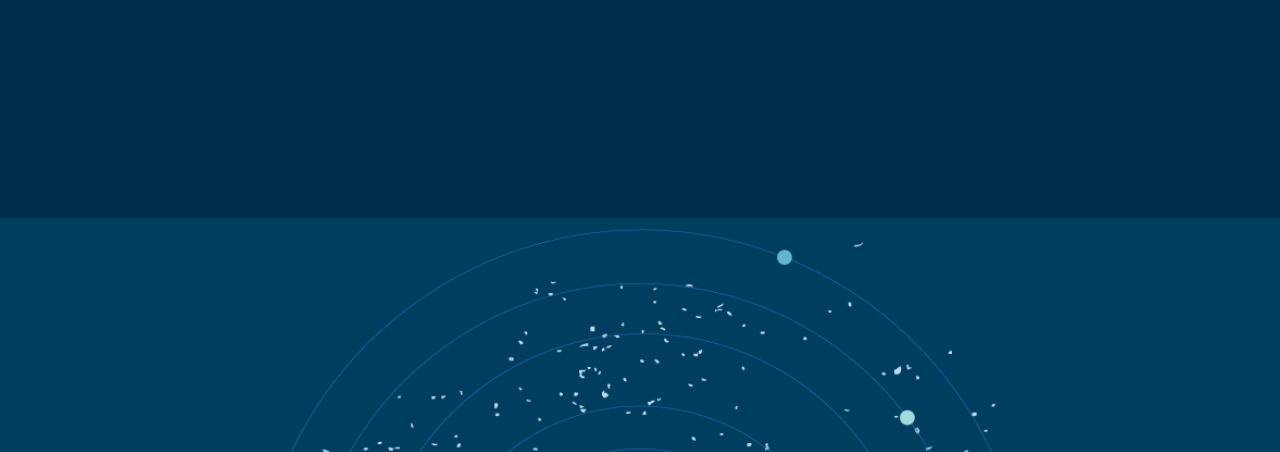
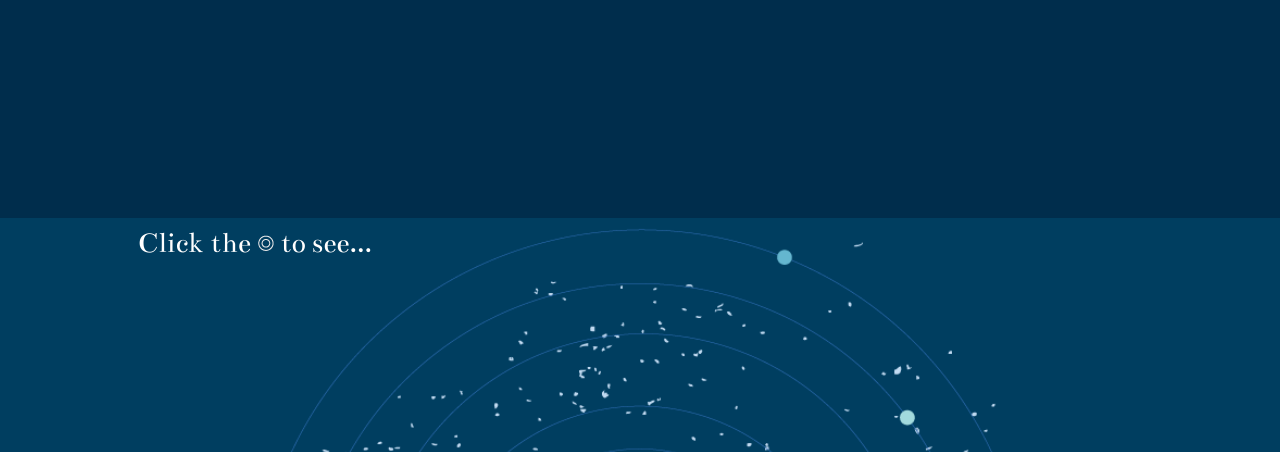
Before and after one commit to rockharbor/remembertowonder.com, a PHP site: page /home.php in a window 1280 px wide; the page is wider, and only the part inside the window is pictured. Shown: the part 1382-1834 px from the top of that part. Run offline with PHP 8.4, Linux system fonts and the light colour scheme; data that the repository does not hold is empty; some libraries are stand-ins or nearby versions.

Commit message:
Added hint to slide 3

```diff
--- a/css/styles.css
+++ b/css/styles.css
@@ -120,6 +120,16 @@
 
 .slide3 {
 	background: #003E60;
+}
+
+.slide3 .hint {
+	position: absolute;
+	top: 10px;
+	left: 10px;
+}
+
+.slide3 .hint img {
+	display: inline;
 }
 
 .slide3 .solar-system {
--- a/home.php
+++ b/home.php
@@ -78,6 +78,7 @@
 		</section>
 		<section class="slide3">
 			<article>
+				<p class="hint">Click the <img src="<?php echo $url['base']; ?>/img/circle.png" alt="circle" /> to see...</p>
 				<div class="factoid f1"><p class="fact">The temperature on its surface is 10,000 degrees.</p></div>
 				<div class="factoid f2"><p class="fact">Its pressure is 340,000,000 times greater than the earths at sea level.</p></div>
 				<div class="factoid f3"><p class="fact">At its core, it is a paltry 27,000,000 degrees.</p></div>
```
Also changed, not shown: img/circle.png (added).
